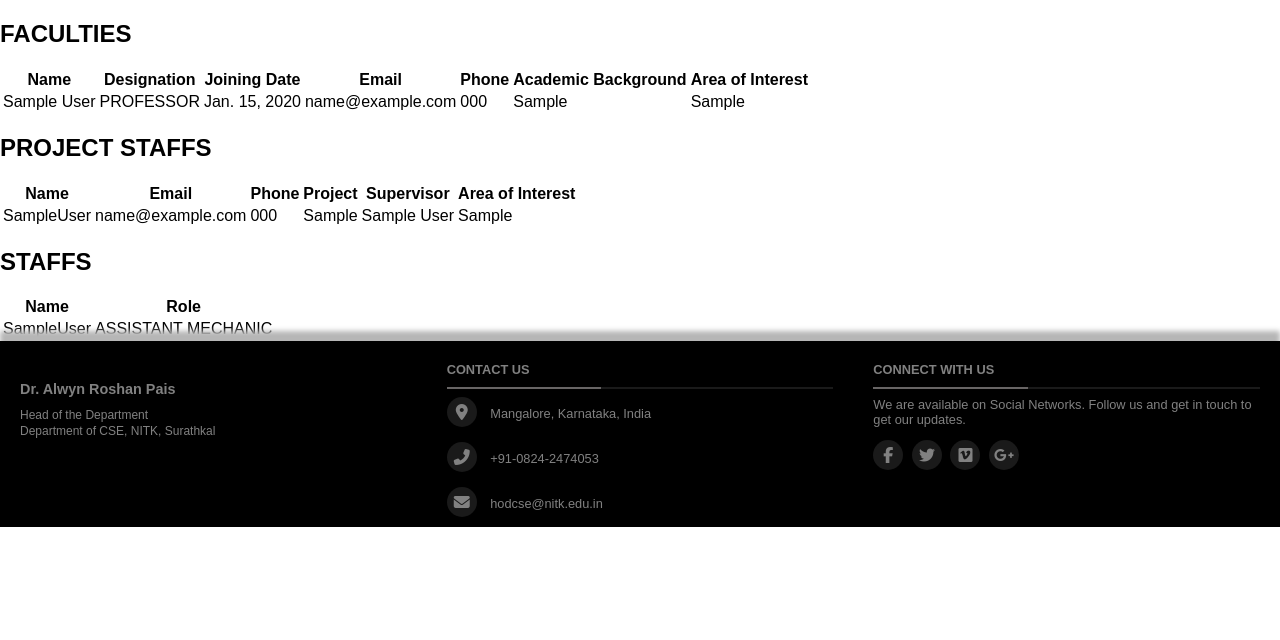
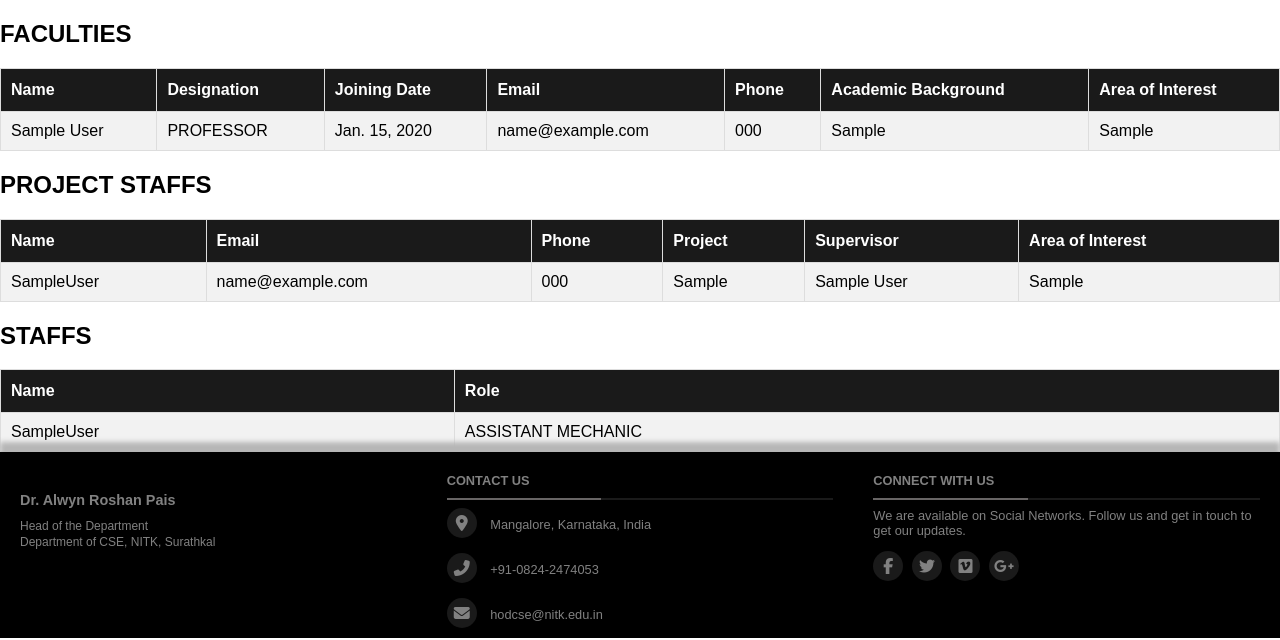
Before and after one commit to vivekj52/NITK_CSE_Portal, a Django app: page /people/ in a window 1280 px wide. Shown: the part 160-800 px from the top of the page. Run offline with Django 3.2, Linux system fonts and the light colour scheme; tables that the repository leaves empty hold one stand-in row (values such as "Sample post"); parts of the project's set-up code (start-up, migrations or seed data) failed here and were passed over; some libraries are stand-ins or nearby versions.

Commit message:
CSS for tables

```diff
--- /dev/null
+++ b/static/tables.css
@@ -0,0 +1,22 @@
+#people {
+  font-family: Arial, Helvetica, sans-serif;
+  border-collapse: collapse;
+  width: 100%;
+}
+
+#people td, #people th {
+  border: 1px solid #ddd;
+  padding: 10px;
+}
+
+#people tr:nth-child(even){background-color: #f2f2f2;}
+
+#people tr:hover {background-color: #ddd;}
+
+#people th {
+  padding-top: 12px;
+  padding-bottom: 12px;
+  text-align: left;
+  background-color: #1a1a1a;
+  color: white;
+}
--- a/templates/base.html
+++ b/templates/base.html
@@ -4,6 +4,7 @@
     <meta charset="UTF-8">
     {% load static %}
     <link rel="stylesheet" type="text/css" href="{% static 'style.css' %}"/>
+    <link rel="stylesheet" type="text/css" href="{% static 'tables.css' %}"/>
     <script src="https://kit.fontawesome.com/a076d05399.js"></script>
     <title>CSE Department</title>
 </head>
--- a/templates/courses.html
+++ b/templates/courses.html
@@ -4,7 +4,7 @@
 
 		<h2>Under Graduate</h2>
 
-    <table>
+    <table id="people">
         <tr>
             <th>Course Name</th>
             <th>Programme</th>
@@ -28,7 +28,7 @@
 
 
 <h2>Post Graduate</h2>
-		<table>
+		<table id="people">
         <tr>
             <th>Course Name</th>
             <th>Programme</th>
@@ -51,7 +51,7 @@
     </table>
 
     <h2>Doctoral</h2>
-		<table>
+		<table id="people">
         <tr>
             <th>Course Name</th>
             <th>Programme</th>
--- a/templates/people.html
+++ b/templates/people.html
@@ -3,7 +3,7 @@
 {% block content %}
 
     <h2>FACULTIES</h2>
-    <table>
+    <table id="people">
         <tr>
             <th>Name</th>
             <th>Designation</th>
@@ -28,7 +28,7 @@
 
     <h2>PROJECT STAFFS</h2>
 
-    <table>
+    <table id="people">
         <tr>
             <th>Name</th>
             <th>Email</th>
@@ -51,7 +51,7 @@
 
     <h2>STAFFS</h2>
 
-    <table>
+    <table id="people">
         <tr>
             <th>Name</th>
             <th>Role</th>
```
